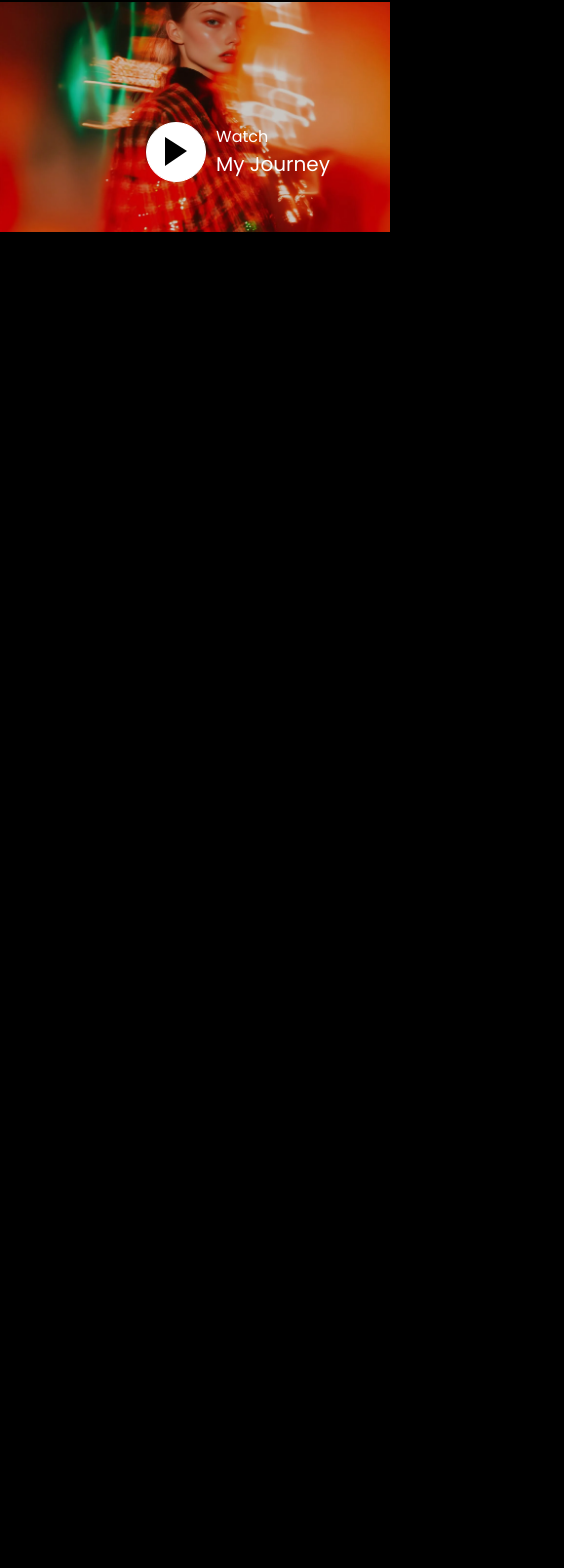
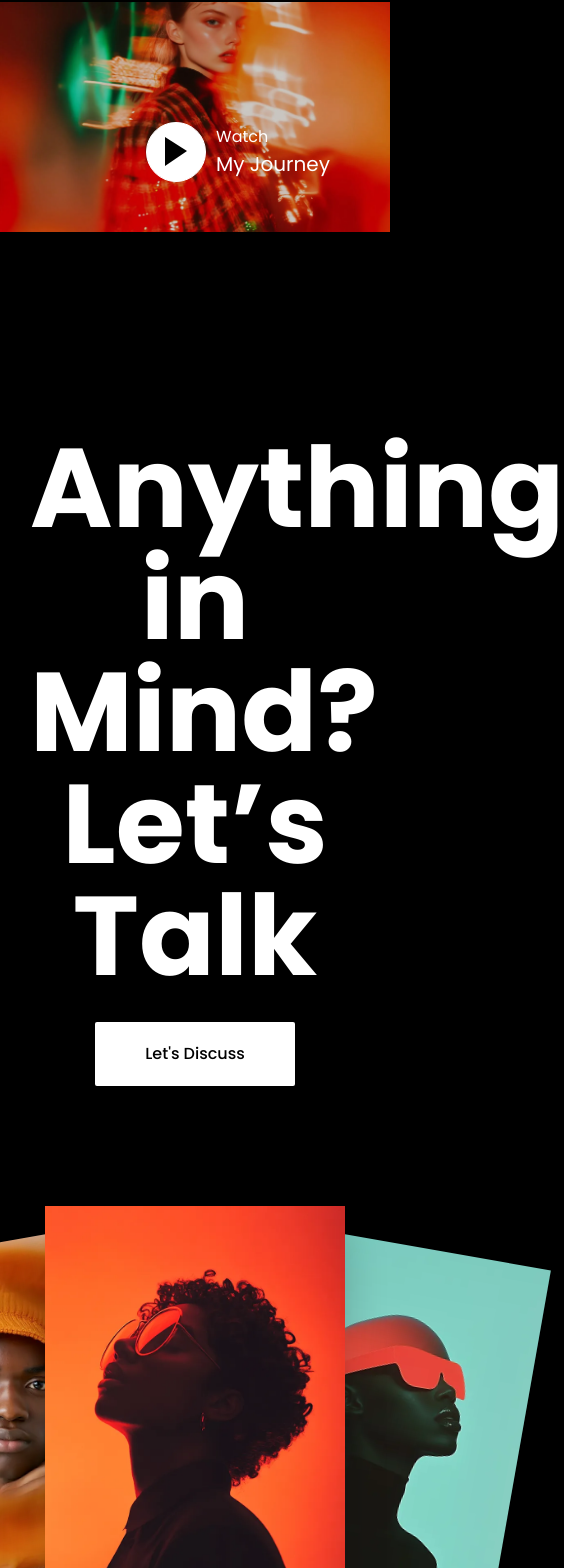
Before and after one commit to nibiralpha/alivia, a Next.js app: page / in a window 390 px wide. Shown: the part 7572-9140 px from the top of the page, 564 px wide, since content can reach past the window. Before the commit the page ends 7804 px from the top, so only its background shows below. Built offline with nearby package versions, Linux system fonts and the light colour scheme.

Commit message:
discussion section done without responsive

```diff
--- /dev/null
+++ b/src/app/Component/DiscussComponent/Discuss.module.css
@@ -0,0 +1,58 @@
+.discuss {
+  margin-top: 200px;
+  /* padding-bottom: 100px; */
+}
+
+.start_section {
+  text-align: center;
+}
+
+.title {
+  font-size: 7em;
+  line-height: 1;
+  font-weight: 700;
+  margin-bottom: 30px;
+}
+
+.discuss_button {
+  padding: 20px 25px;
+  border-radius: 2px;
+  background-color: white;
+  width: 200px;
+  margin: 0 auto;
+  margin-bottom: 120px;
+}
+
+.button {
+  color: black;
+  font-weight: 500;
+}
+
+.images {
+  display: flex;
+  justify-content: center;
+  align-items: center;
+  margin-top: 50px;
+}
+
+.images img {
+  width: 300px;
+  height: auto;
+  position: relative;
+  transition: transform 0.3s ease;
+}
+
+.left_img {
+  z-index: 1;
+  transform: rotate(-10deg) translateY(20px);
+  margin-right: -120px;
+}
+.center_img {
+  box-shadow: 0 20px 40px rgba(0, 0, 0, 0.2);
+  z-index: 3;
+}
+.right_img {
+  z-index: 1;
+  transform: rotate(10deg) translateY(20px);
+  margin-left: -120px;
+}
--- /dev/null
+++ b/src/app/Component/DiscussComponent/DiscussComponent.js
@@ -0,0 +1,20 @@
+import SectionHeadingComponent from "../SectionHeadingComponent/SectionHeadingComponent";
+import styles from "./Discuss.module.css";
+
+export default function ProjectComponent() {
+  return (
+    <div className={styles.discuss}>
+      <div className={styles.start_section}>
+        <div className={styles.title}>Anything in Mind? Let’s Talk</div>
+        <div className={styles.discuss_button}>
+          <div className={styles.button}>Let's Discuss</div>
+        </div>
+      </div>
+      <div className={styles.images}>
+        <img className={styles.left_img} src="/images/CTA_Image_3.webp" />
+        <img className={styles.center_img} src="/images/Personal_Portrait.webp" />
+        <img className={styles.right_img} src="/images/CTA_Image_2.webp" />
+      </div>
+    </div>
+  );
+}
--- a/src/app/page.tsx
+++ b/src/app/page.tsx
@@ -5,6 +5,7 @@ import ExpertiseComponent from "./Component/ExpertiseComponent/ExpertiseComponen
 import AwardsComponent from "./Component/AwardsComponent/AwardsComponent.js";
 import TesttimonialComponent from "./Component/TestimonialComponent/TesttimonialComponent.js";
 import MyJourneyComponent from "./Component/MyJourneyComponent/MyJourneyComponent.js";
+import DiscussComponent from "./Component/DiscussComponent/DiscussComponent.js";
 
 export default function Home() {
   return (
@@ -16,6 +17,7 @@ export default function Home() {
       <AwardsComponent />
       <TesttimonialComponent />
       <MyJourneyComponent />
+      <DiscussComponent />
     </div>
   );
 }
```
Also changed, not shown: public/images/CTA_Image_2.webp (added), public/images/CTA_Image_3.webp (added).
